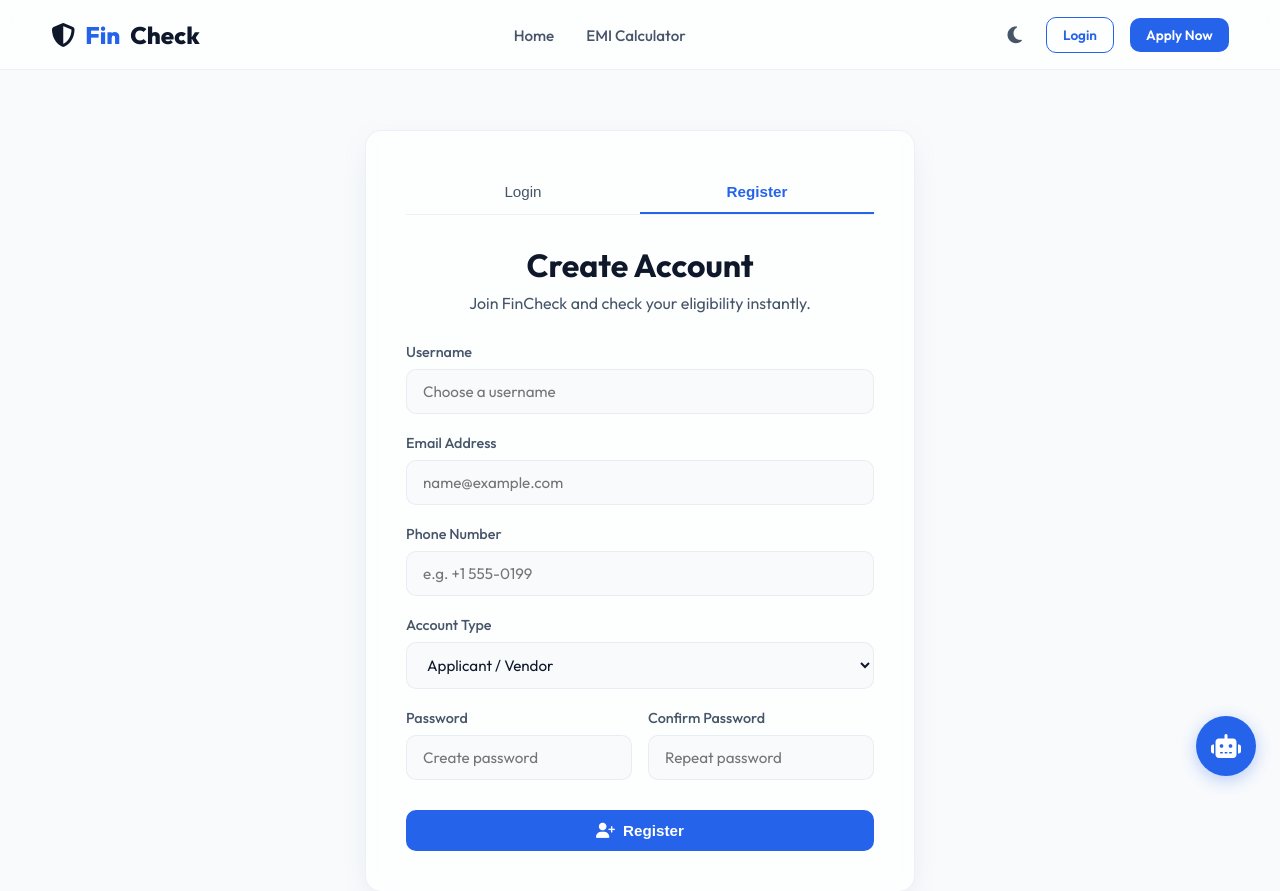
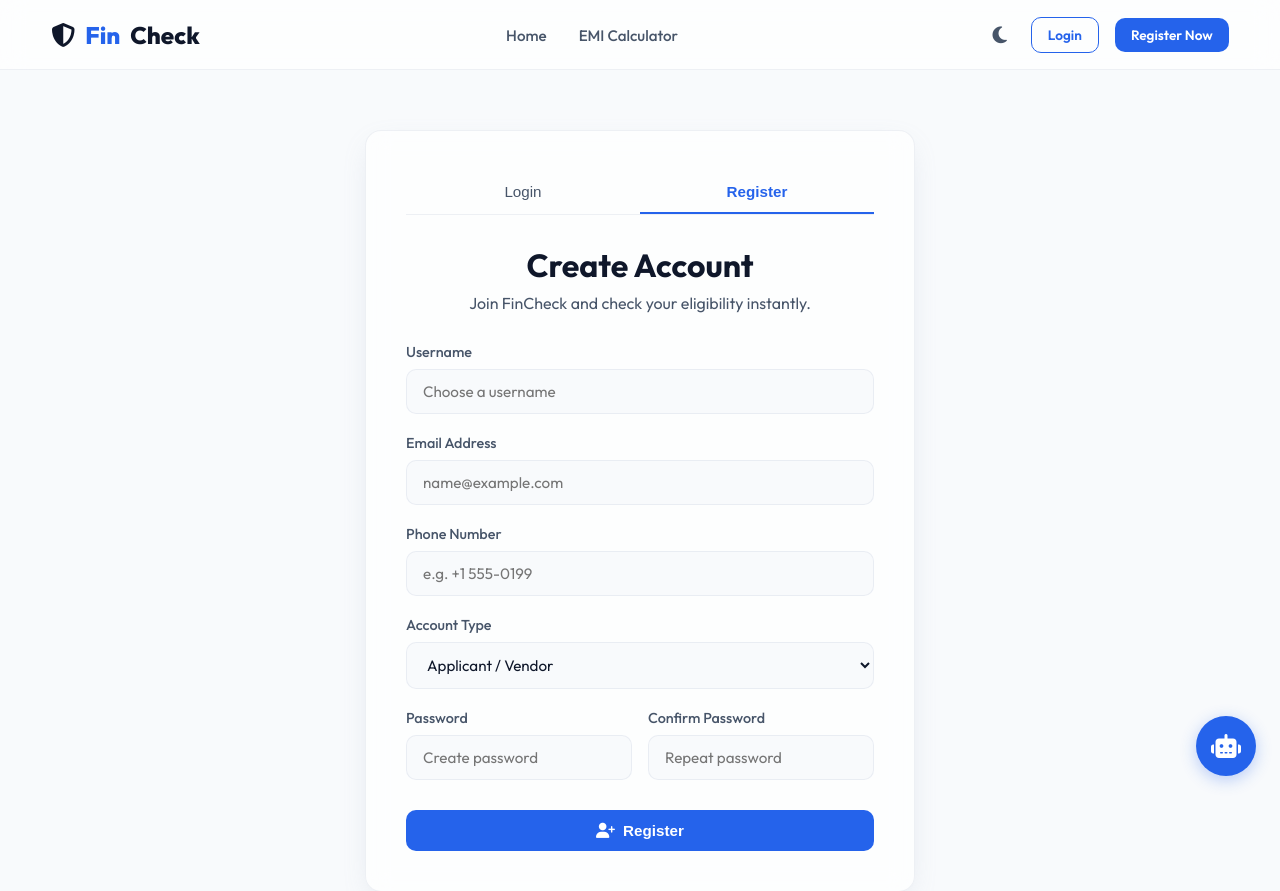
Before and after one commit to ayushchaudhary98012-commits/Fincheck-, a Flask app: page /login?register=true in a window 1280 px wide. Shown: the top 891 px of the page. Run offline with Flask 3, Linux system fonts and the light colour scheme.

Commit message:
Update Apply buttons/links to Register on the home page

```diff
--- a/fincheck/frontend/templates/base.html
+++ b/fincheck/frontend/templates/base.html
@@ -113,7 +113,7 @@
                 </a>
             {% else %}
                 <a href="/login" class="btn btn-outline" style="padding: 8px 16px; font-size: 0.85rem;">Login</a>
-                <a href="/login?register=true" class="btn btn-primary" style="padding: 8px 16px; font-size: 0.85rem;">Apply Now</a>
+                <a href="/login?register=true" class="btn btn-primary" style="padding: 8px 16px; font-size: 0.85rem;">Register Now</a>
             {% endif %}
         </div>
     </nav>
--- a/fincheck/frontend/templates/landing.html
+++ b/fincheck/frontend/templates/landing.html
@@ -20,7 +20,7 @@
                 {% if session.get('role') == 'lender' %}
                     <a href="/lender/dashboard" class="btn btn-primary" style="padding: 12px 28px; font-size: 1rem;"><i class="fas fa-wallet"></i> My Lender Portal</a>
                 {% else %}
-                    <a href="/apply" class="btn btn-primary" style="padding: 12px 28px; font-size: 1rem;"><i class="fas fa-paper-plane"></i> Apply for Loan</a>
+                    <a href="/apply" class="btn btn-primary" style="padding: 12px 28px; font-size: 1rem;"><i class="fas fa-paper-plane"></i> Register for Loan</a>
                 {% endif %}
             {% else %}
                 <a href="/login" class="btn btn-primary" style="padding: 12px 28px; font-size: 1rem;"><i class="fas fa-user-plus"></i> Get Started as Borrower</a>
```
